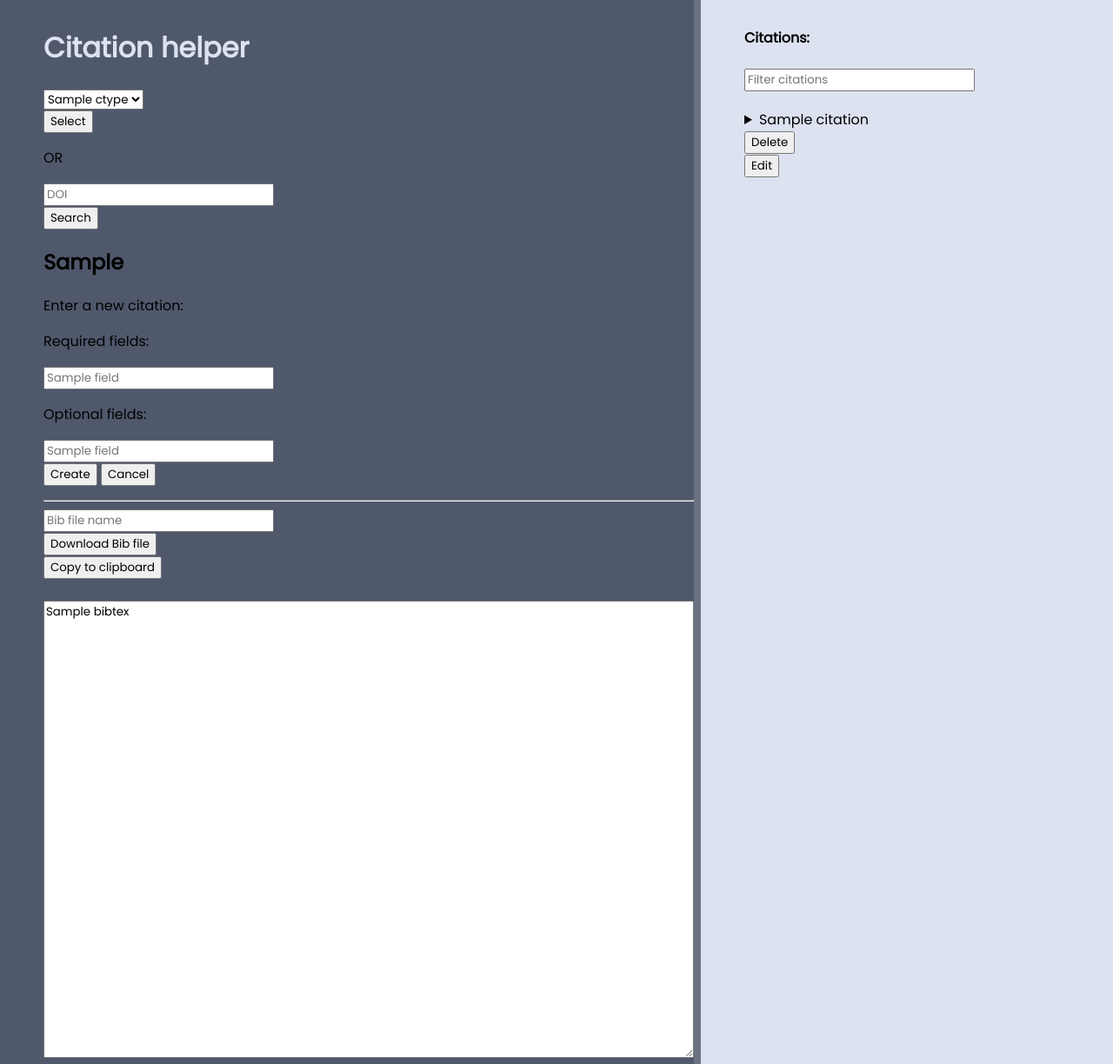
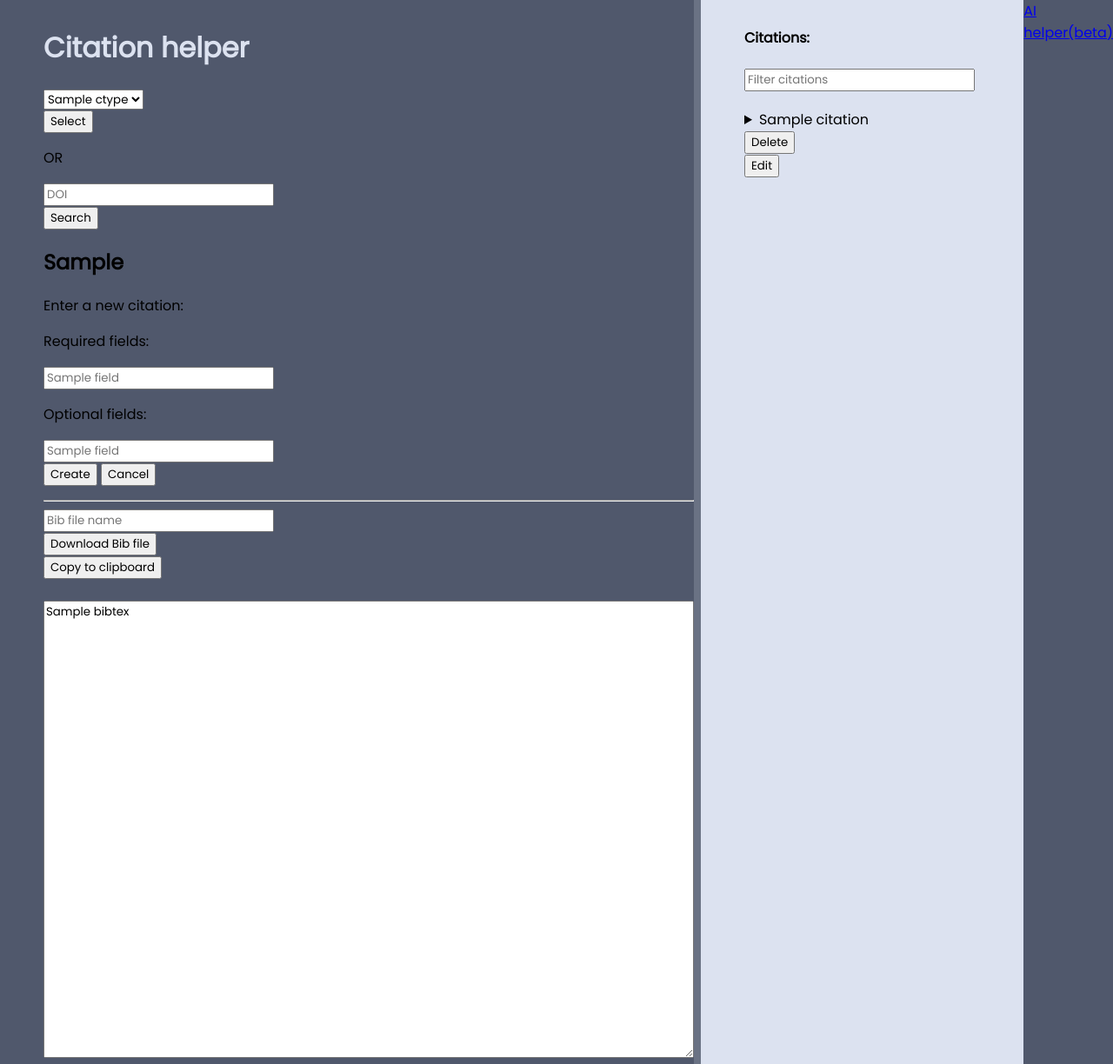
Before and after one commit to HackTastic5/miniprojekti, a Flask app: template src/templates/index.html in a window 1280 px wide. Shown: the whole page at 87% size. Run offline with Flask 3, Linux system fonts and the light colour scheme; the template is opened without the code that fills it: most values are stand-ins (such as "Sample title", 1, 10 or a date in 2020).

Commit message:
add link to ai helper

```diff
--- a/src/config.py
+++ b/src/config.py
@@ -8,9 +8,9 @@ import google.generativeai as genai
 load_dotenv()
 
 test_env = os.getenv("TEST_ENV") == "true"
-api_env = os.getenv("API_KEY") == "true"
+#api_env = os.getenv("API_KEY") == "true"
 print(f"Test environment: {test_env}")
-model = genai.GenerativeModel("gemini-1.5-pro")
+model = genai.GenerativeModel("gemini-1.5-flash")
 
 # dirname = os.path.dirname(__file__)
 # EXPORT_FILE_NAME = "citations.bib"
--- a/src/templates/index.html
+++ b/src/templates/index.html
@@ -198,4 +198,8 @@ Citation helper
     }
 </script>
 
+<div>
+  <a href="http://127.0.0.1:5001/ai">AI helper(beta)</a>
+</div>
+
 {% endblock %}
```
